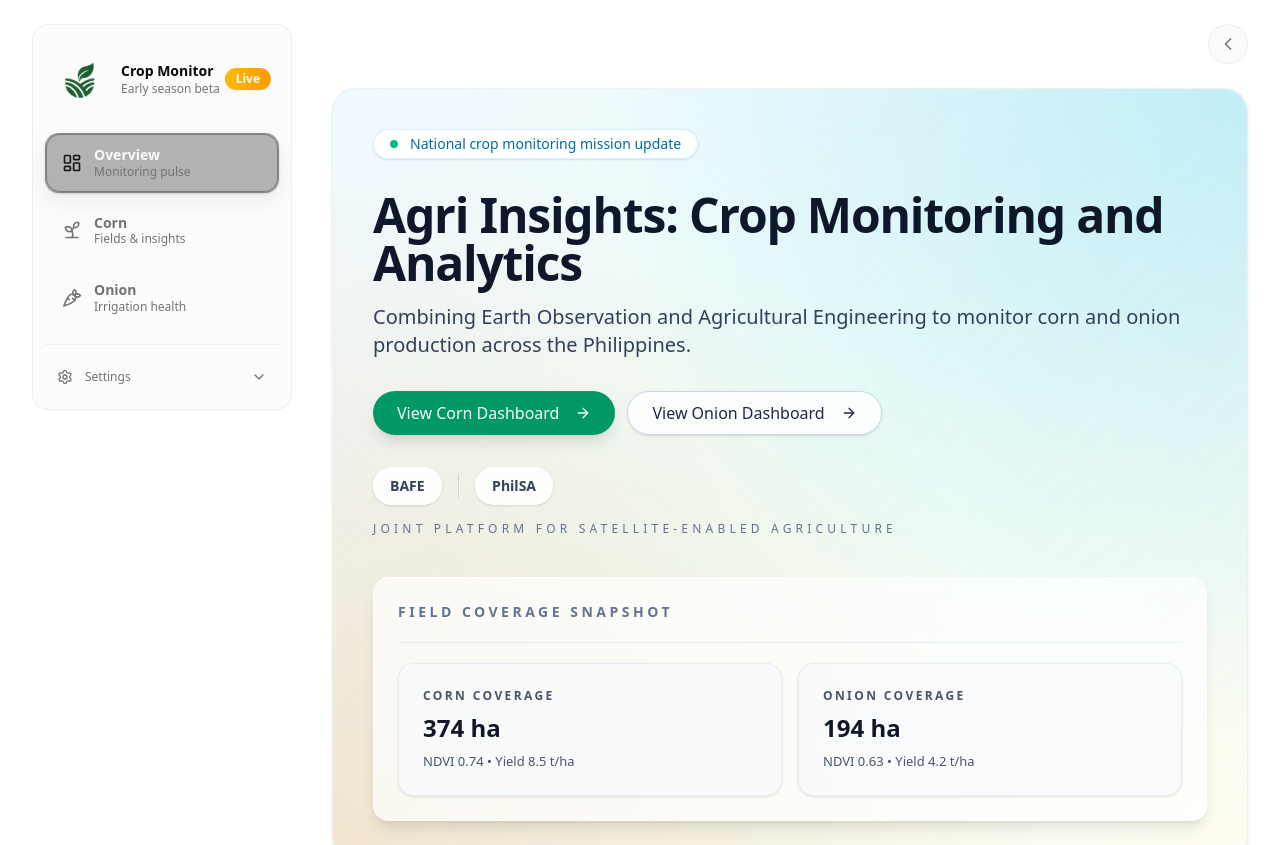
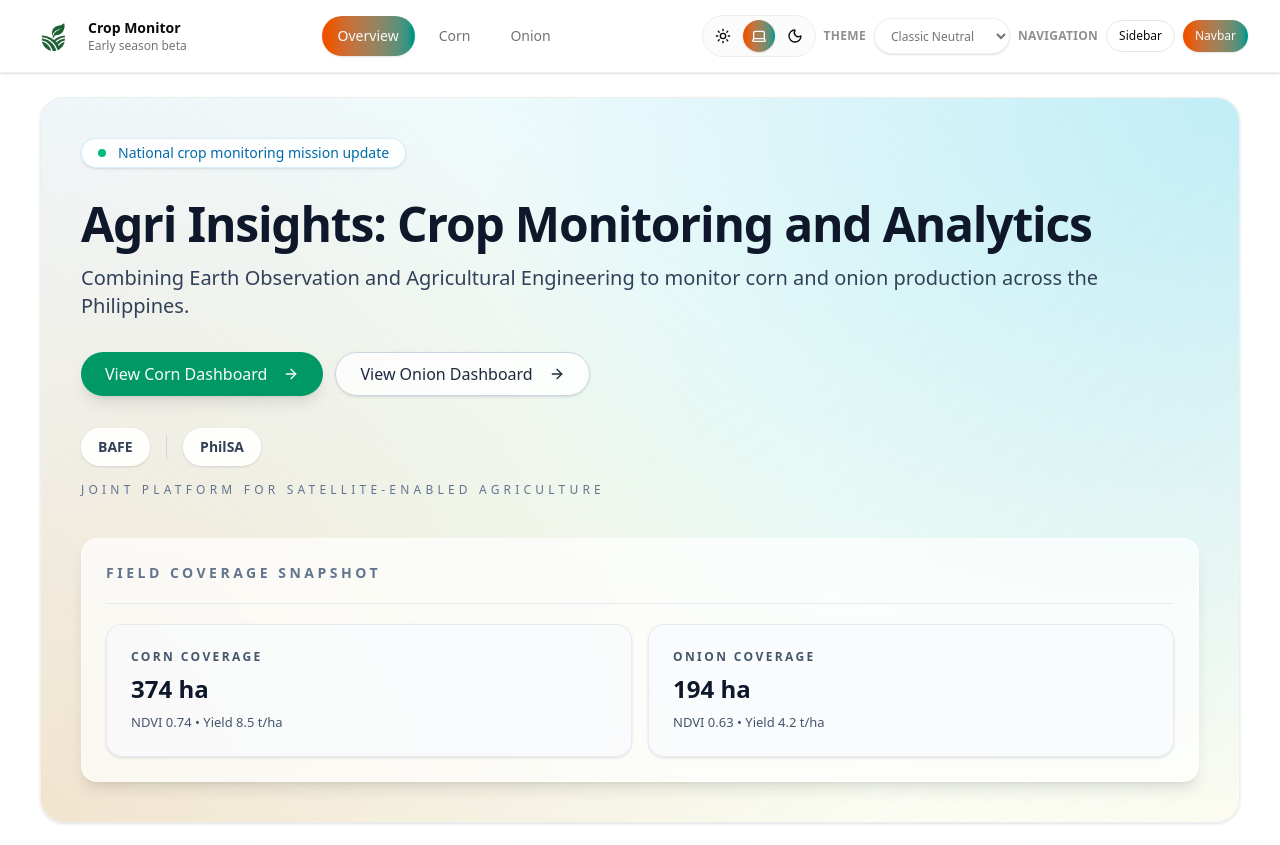
Before and after one commit to ronniechy26/crop-monitoring-dashboard, a Next.js app: page / in a window 1280 px wide. Shown: the top 845 px of the page. Built offline with nearby package versions, Linux system fonts and the light colour scheme.

Commit message:
style : make navbar the default

```diff
--- a/components/providers/theme-provider.tsx
+++ b/components/providers/theme-provider.tsx
@@ -61,10 +61,10 @@ const getStoredPalette = (): ThemePalette => {
 };
 
 const getStoredSidebarPosition = (): SidebarPosition => {
-  if (typeof window === "undefined") return "sidebar";
+  if (typeof window === "undefined") return "navbar";
   return (
     (window.localStorage.getItem(SIDEBAR_POSITION_KEY) as SidebarPosition | null) ??
-    "sidebar"
+    "navbar"
   );
 };
 
@@ -133,7 +133,7 @@ interface ThemeProviderProps {
 export function ThemeProvider({ children }: ThemeProviderProps) {
   const [mode, setModeState] = useState<ThemeMode>("system");
   const [palette, setPaletteState] = useState<ThemePalette>("classic");
-  const [sidebarPosition, setSidebarPositionState] = useState<SidebarPosition>("sidebar");
+  const [sidebarPosition, setSidebarPositionState] = useState<SidebarPosition>("navbar");
   const systemPreference = useSystemColorScheme();
   const resolvedMode = mode === "system" ? systemPreference : mode;
 
--- a/components/providers/theme-script.tsx
+++ b/components/providers/theme-script.tsx
@@ -4,7 +4,7 @@ const themeBootstrapScript = `
     const storedMode = localStorage.getItem('cmd-theme-mode') || 'system';
     const storedPalette = localStorage.getItem('cmd-theme-palette') || 'classic';
     const prefersDark = window.matchMedia('(prefers-color-scheme: dark)').matches;
-    const navPlacement = localStorage.getItem('cmd-sidebar-position') || 'sidebar';
+    const navPlacement = localStorage.getItem('cmd-sidebar-position') || 'navbar';
     const finalMode = storedMode === 'system' ? (prefersDark ? 'dark' : 'light') : storedMode;
     const root = document.documentElement;
     root.classList.toggle('dark', finalMode === 'dark');
```
